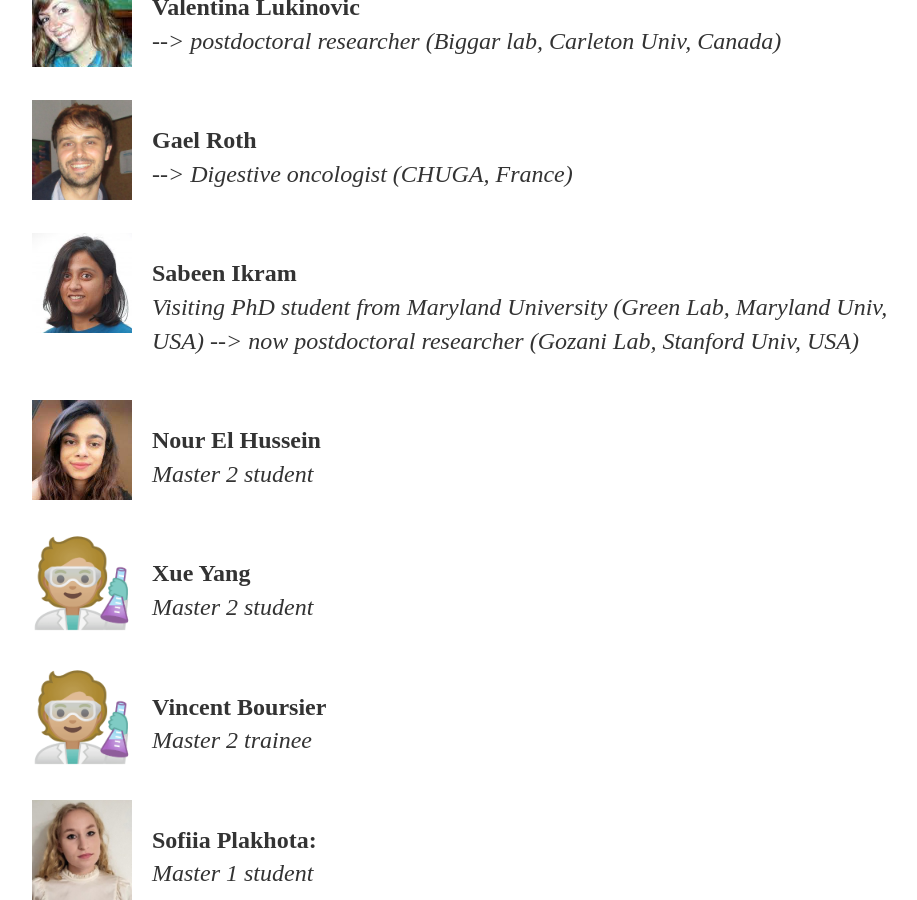
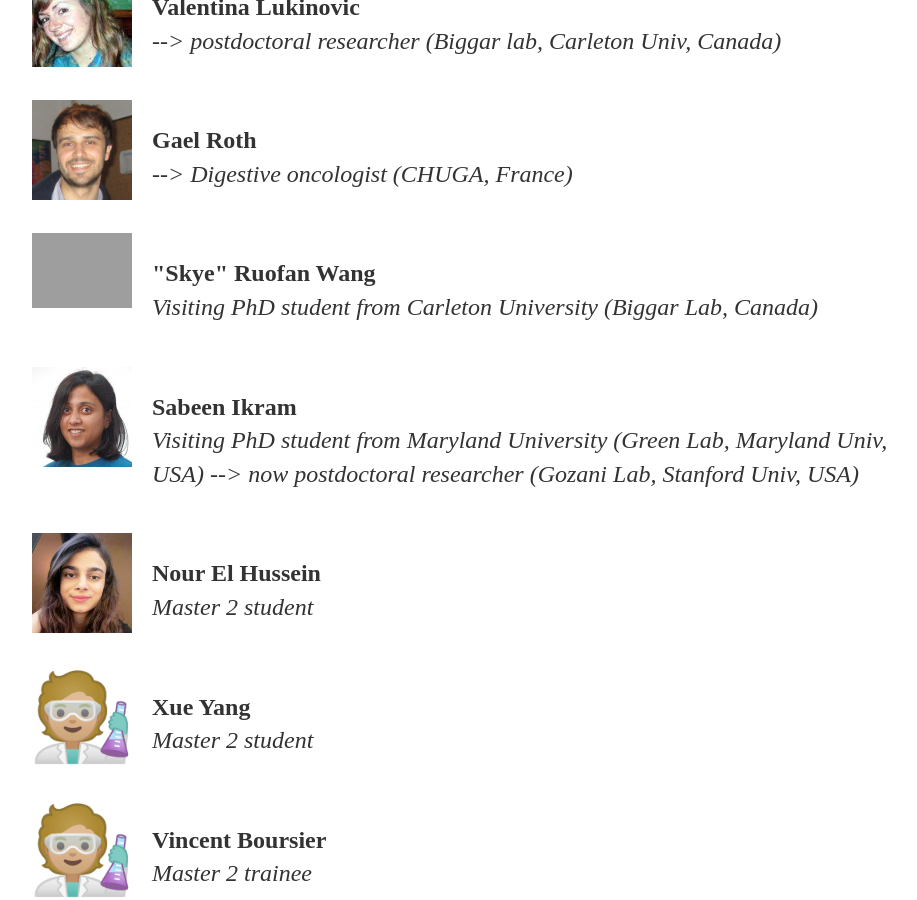
Before and after one commit to Reynoird-Lab/Reynoird-lab.github.io, a Jekyll site: the page built from Alumni/index.html, in a window 1280 px wide and 900 px high, scrolled down 942 px. Shown: the whole window, without its empty margins (160-1077 px from the left). Built offline with Jekyll 4.4.1, drawn with Linux system fonts in a browser that asks for light colours; Markdown is read by kramdown in place of the engine named in the settings.

Commit message:
Add Skye Ruofan Wang to alumni list
Added new member 'Skye Ruofan Wang' to the alumni section.

```diff
--- a/Alumni/index.html
+++ b/Alumni/index.html
@@ -19,6 +19,8 @@ title: Alumni
 		<a href="https://www.researchgate.net/profile/Valentina_Lukinovic"> <img alt="VL" src="https://reynoird-lab.github.io/Images/valentina_lukinovic.jpg" style="margin: 0px 20px 10px 0px;" align="left" width="100"/></a> <p><b>Valentina Lukinovic</b><br> <i>--> postdoctoral researcher (Biggar lab, Carleton Univ, Canada)</i></p>
 <br>
 		<a href="https://www.researchgate.net/profile/Gael_Roth"> <img alt=GR" src="https://reynoird-lab.github.io/Images/gael_roth.jpg" style="margin: 0px 20px 10px 0px;" align="left" width="100"/></a> <p><b>Gael Roth</b> <br><i>--> Digestive oncologist (CHUGA, France)</i></p>
+<br>
+		<a href="https://www.biggarlab.ca/lab-members"> <img src="https://reynoird-lab.github.io/Images/skye.jpeg" style="margin: 0px 20px 10px 0px;" align="left" width="100"/></a> <p><b>"Skye" Ruofan Wang</b> <br><i>Visiting PhD student from Carleton University (Biggar Lab, Canada)</i><br></p>
 <br>
 		<a href="https://greenlab.umbc.edu/people/"> <img src="https://reynoird-lab.github.io/Images/Sabeen_Ikram.jpeg" style="margin: 0px 20px 10px 0px;" align="left" width="100"/></a> <p><b>Sabeen Ikram</b> <br><i>Visiting PhD student from Maryland University (Green Lab, Maryland Univ, USA) --> now postdoctoral researcher (Gozani Lab, Stanford Univ, USA)</i><br></p>
 <br>
```
